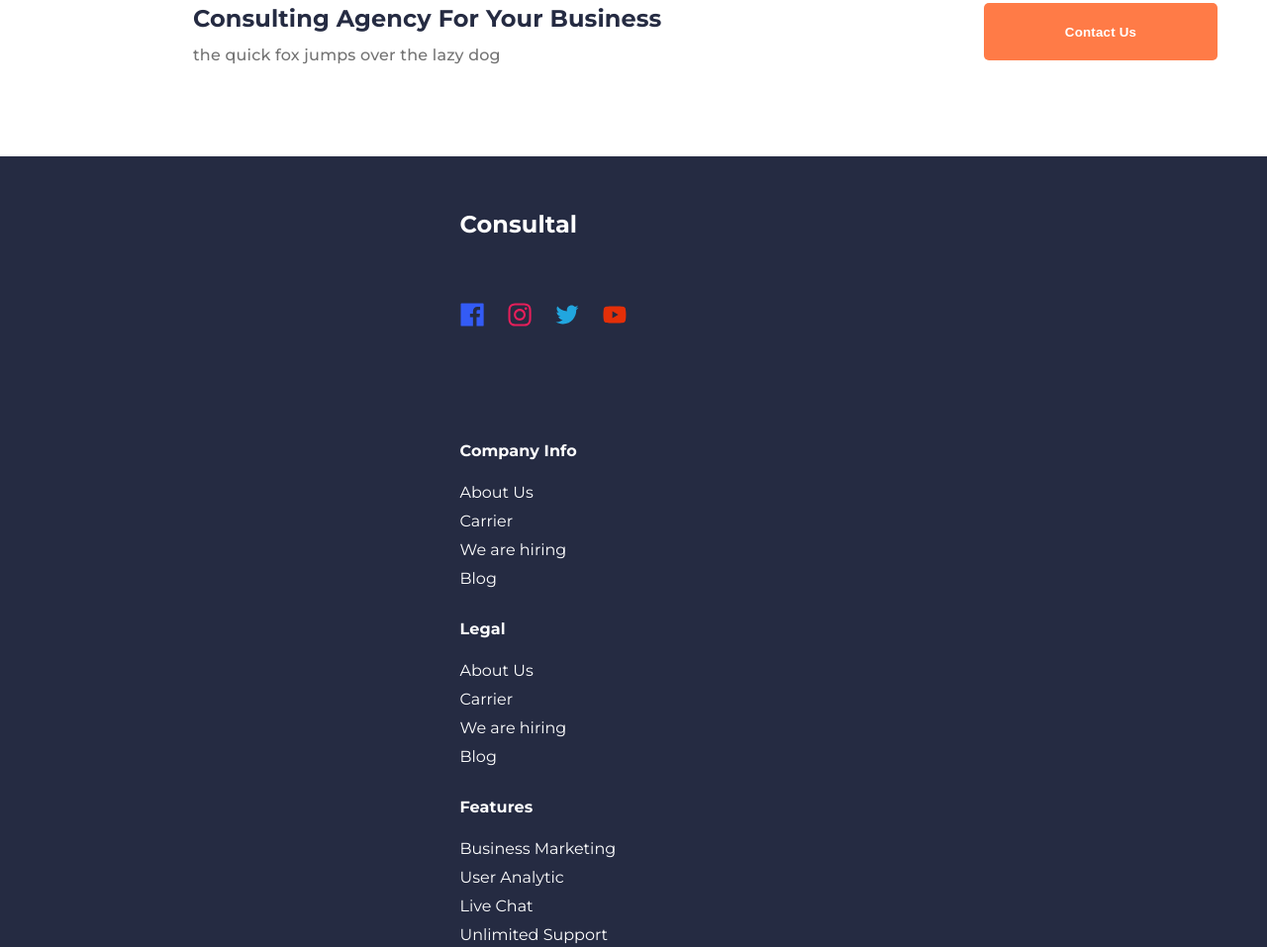
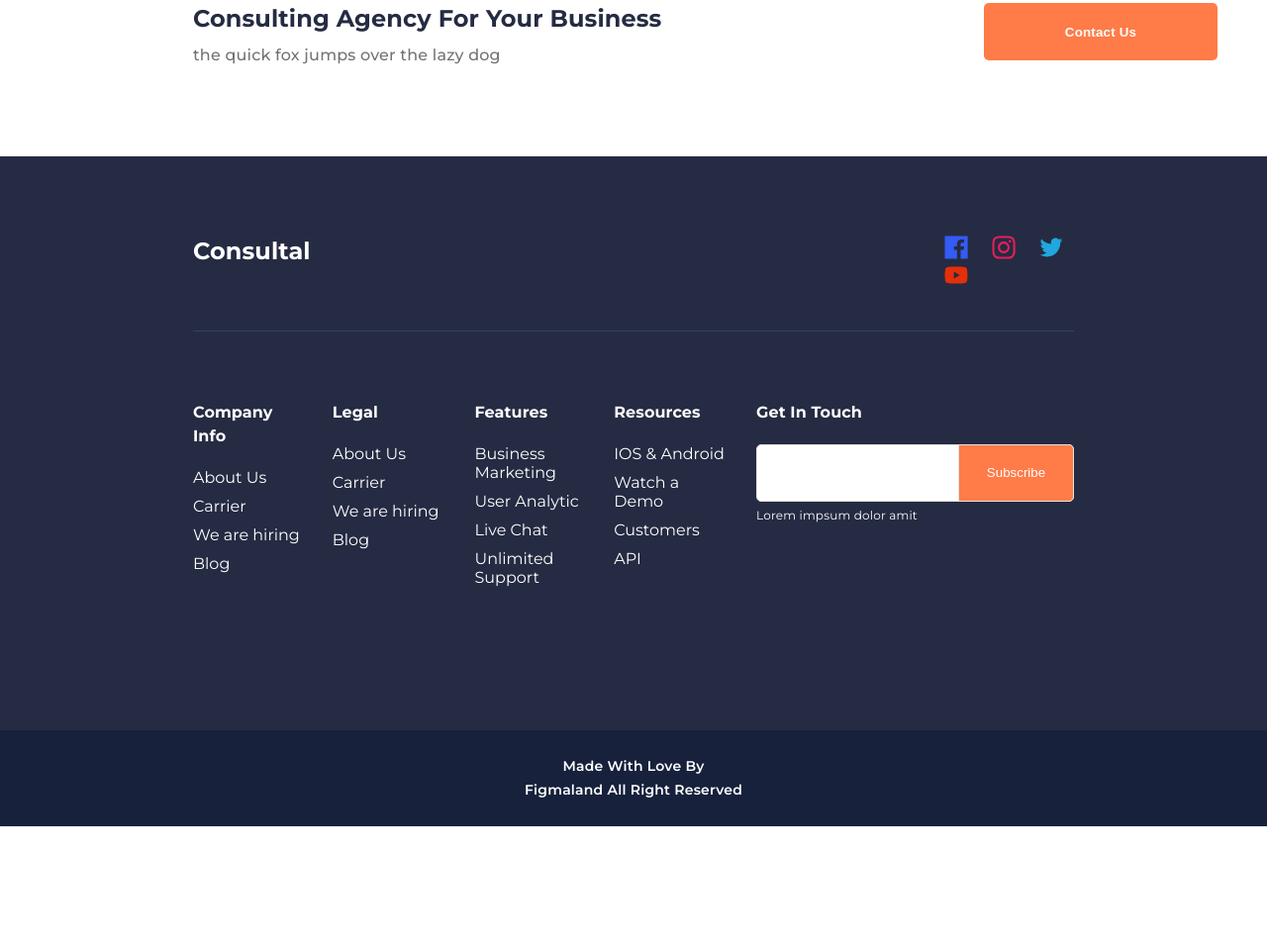
Before and after one commit to HelTen-tom/adaptyvnaverstka, a plain HTML site: page index.html in a window 1280 px wide. Shown: the part 2685-3642 px from the top of the page at 99% size. After the commit the page ends 3520 px from the top, so only its background shows below. Drawn offline with Linux system fonts and the light colour scheme.

Commit message:
add proj

```diff
--- a/css/style.css
+++ b/css/style.css
@@ -470,7 +470,7 @@ display: none;
 
 .footer-container{
    margin: 0 auto;
-    width: 351px;
+    max-width: 351px;
     color: #ffffff;
 }
 
@@ -775,5 +775,136 @@ display: none;
 /*@media FOOTER*/
 
 @media (min-width: 1080px){
+    .footer-top {
+        padding: 40px 195px 0 195px;
+    }
 
+    .footer-container{
+
+        max-width: 1050px;
+
+    }
+
+    .footer-container.start {
+        /* padding: 40px 0 45px; */
+
+
+    }
+    .footer-top-social {
+        display: flex;
+        gap: 640px;
+        padding-bottom: 40px;
+        border-bottom: 1px solid #364067;
+
+
+    }
+    .footer-top-social-title {
+        margin: 0;
+        padding: 0;
+
+    }
+    .footer-top-social-list {
+        margin: 0;
+        padding: 0;
+    }
+
+    .footer-top-info {
+        margin: 70px 0;
+    display: flex;
+    gap: 30px;
+    }
+    .footer-top-info-links:nth-child(2n+1) {
+        width: 148px;
+    }
+
+    .footer-top-info-links:nth-child(2n){
+        width: 152px;
+        }
+
+
+        /* margin-bottom: 30px; */
+    }
+    .footer-top-info-links-title {
+        margin-bottom: 20px;
+        font-size: 16px;
+        font-weight: 700;
+        line-height: 1.5;
+        letter-spacing: 0.1px;
+    }
+    .footer-top-info-links-list {
+        padding-left: 0;
+
+    }
+
+    .footer-top-info-links-list-item-direc{
+        cursor: pointer;
+    }
+
+    .footer-top-info-links-list-item:not(:last-child) {
+        margin-bottom: 10px;
+
+    }
+    .footer-top-info-form {
+    }
+    .footer-top-info-form-title {
+        margin-bottom: 20px;
+        font-size: 16px;
+        font-weight: 700;
+        line-height: 1.5;
+        letter-spacing: 0.1px;
+    }
+    .footer-top-info-form-wrap {
+        position: relative;
+        width: 321px;
+
+
+    }
+    .footer-top-info-form-input {
+        padding-left: 20px;
+        width: 100%;
+        height: 58px;
+        border-radius: 5px;
+        border: 1px solid #E6E6E6;
+    }
+    .footer-top-info-form-btn {
+        position: absolute;
+        top: 0;
+        right: 0;
+        width: 117px;
+        height: 58px;
+        background-color: #FF7B47;
+        border-radius: 0px 5px 5px 0px;
+        border: 1px solid #E6E6E6;
+
+    }
+    .footer-top-info-form-text {
+        font-size: 12px;
+        font-weight: 400;
+        line-height: 2.3; /* 233.333% */
+        letter-spacing: 0.2px;
+
+    }
+    .footer-copyright {
+        background-color: #17213C;
+    }
+
+    .footer-container.end{
+        /* padding: 25px 0;
+        margin: 0 auto;
+        width: 221px; */
+        color: #ffffff;
+        /* border: 2px solid yellow; */
+
+    }
+    .footer-copyright-text {
+        padding: 25px 0;
+        margin: 0 auto;
+        width: 225px;
+        text-align: center;
+        font-size: 14px;
+        font-weight: 600;
+        line-height: 1.7; /* 171.429% */
+        letter-spacing: 0.2px;
+        /* border: 2px solid #FF7B47; */
+    }
 }
```
